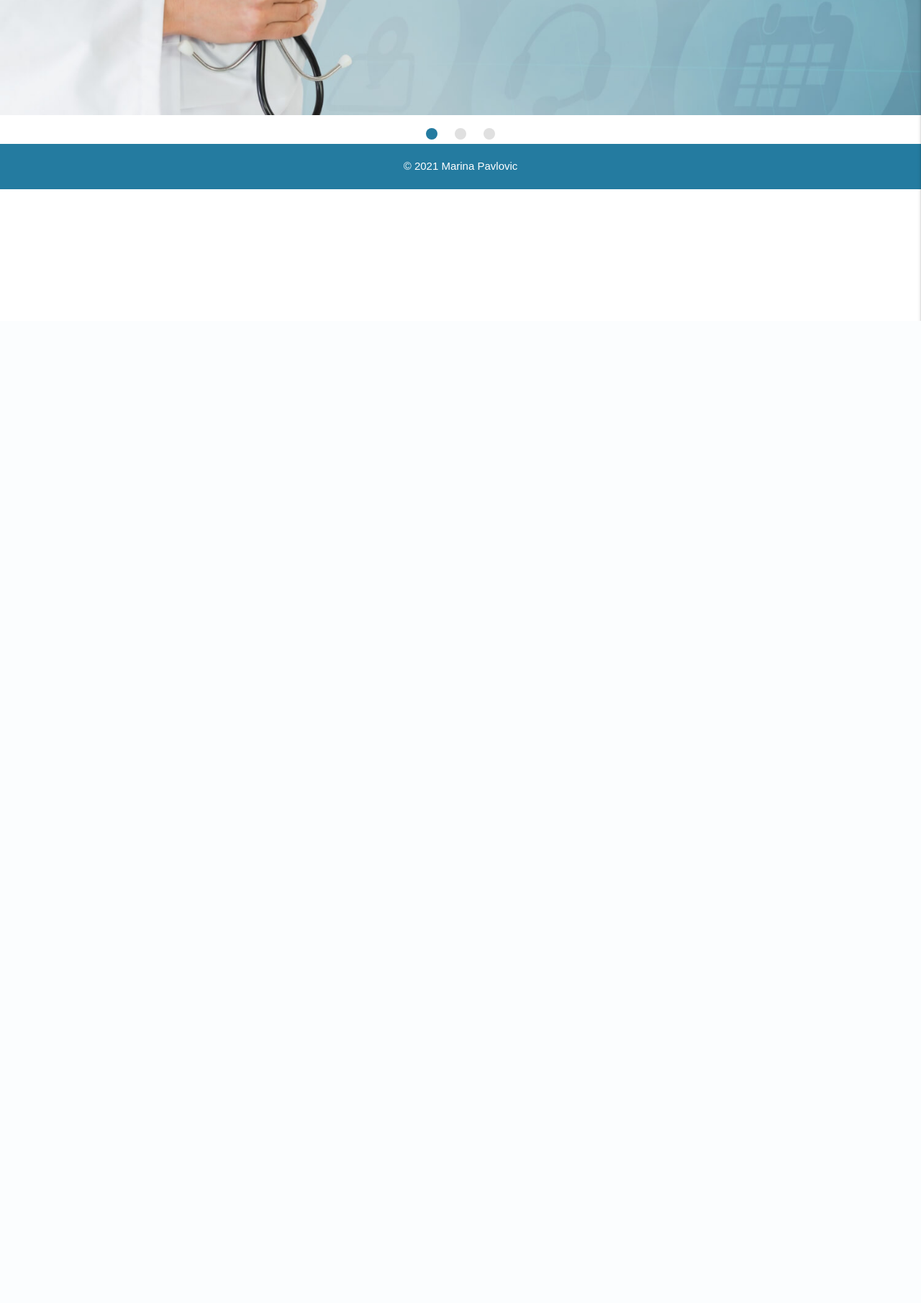
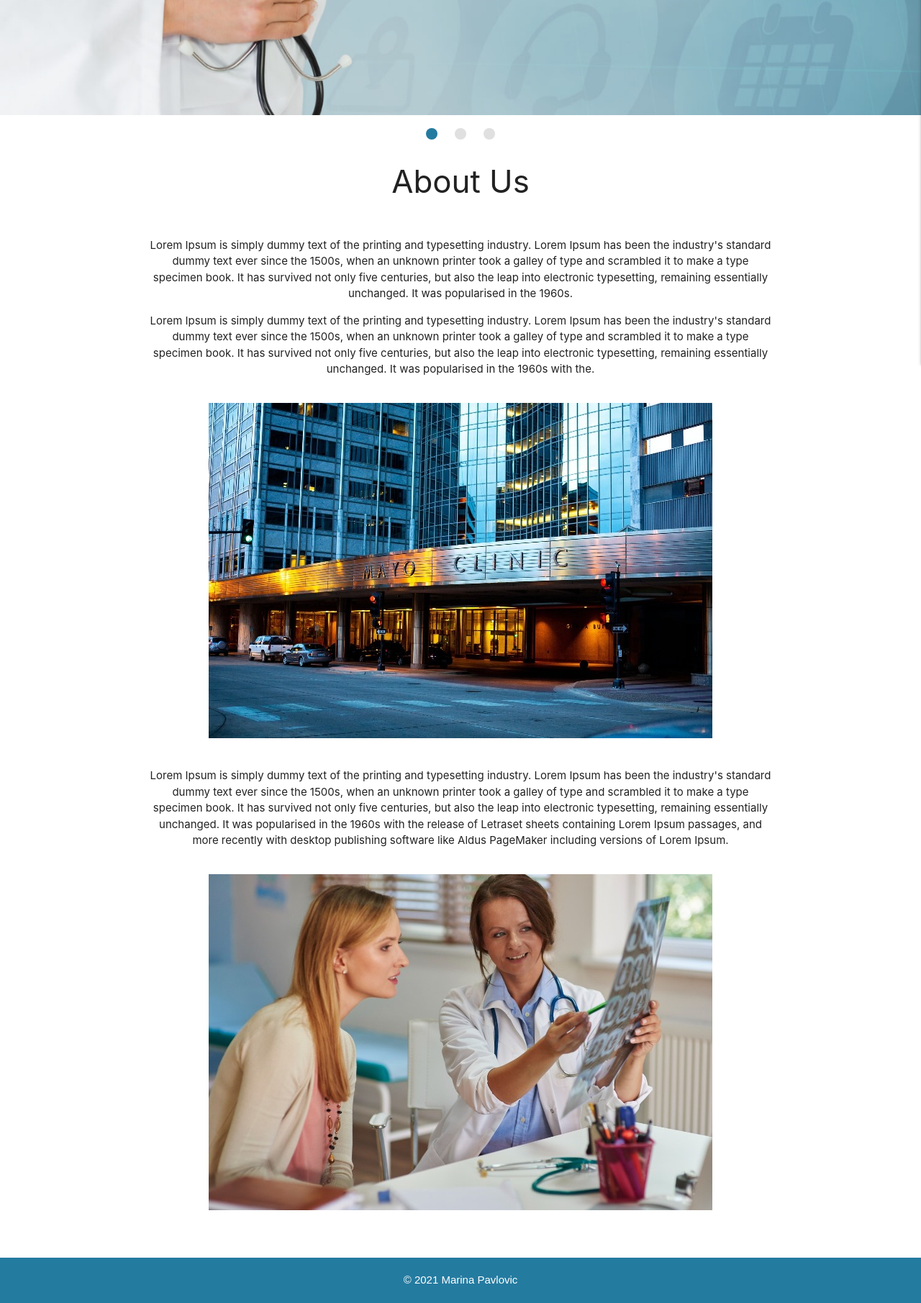
Before and after one commit to FruitbatM/airmed-doc-app, a Flask app: page / in a window 1280 px wide. Shown: the part 354-2165 px from the top of the page at 72% size. Before the commit the page ends 800 px from the top, so only its background shows below. Run offline with Flask 2, Linux system fonts and the light colour scheme; some libraries are stand-ins or nearby versions.

Commit message:
Add and design About Us section

```diff
--- a/static/css/style.css
+++ b/static/css/style.css
@@ -7,6 +7,11 @@ nav {
 .slides h2 {
     font-family: 'Roboto', sans-serif;
     text-shadow: 0.2rem 0.2rem #282828;
+}
+
+.about-us {
+    margin-top: 2.5;
+    margin-bottom: 4rem;
 }
 
 .flash-messages{
--- a/templates/home.html
+++ b/templates/home.html
@@ -27,4 +27,41 @@
     	</ul>
   	</div>
 
+	<section class="about-us">
+		<div class="container">
+			<div class="row">
+				<div class="col s12">
+					<h3 class="center-align">About Us</h3>
+				</div>
+			</div>
+		</div>
+		<div class="container">
+			<div class="row">
+				<div class="col s12 center-align">
+					<p>
+					Lorem Ipsum is simply dummy text of the printing and typesetting industry. Lorem Ipsum has been the industry's standard dummy text ever since the 1500s, when an unknown printer took a galley of type and scrambled it to make a type specimen book. It has survived not only five centuries, but also the leap into electronic typesetting, remaining essentially unchanged. It was popularised in the 1960s.<br>
+					</p>
+					<p>
+					Lorem Ipsum is simply dummy text of the printing and typesetting industry. Lorem Ipsum has been the industry's standard dummy text ever since the 1500s, when an unknown printer took a galley of type and scrambled it to make a type specimen book. It has survived not only five centuries, but also the leap into electronic typesetting, remaining essentially unchanged. It was popularised in the 1960s with the.
+					</p>
+				</div>
+			</div>
+			<div class="row center-align">
+				<div class="col s12">
+					<img src="static/images/clinic.jpg" alt="clinic building" class="responsive-img">
+				</div>
+			</div>
+		</div>
+		<div class="container">
+			<div class="row">
+				<div class="col s12 center-align">
+					<p>Lorem Ipsum is simply dummy text of the printing and typesetting industry. Lorem Ipsum has been the industry's standard dummy text ever since the 1500s, when an unknown printer took a galley of type and scrambled it to make a type specimen book. It has survived not only five centuries, but also the leap into electronic typesetting, remaining essentially unchanged. It was popularised in the 1960s with the release of Letraset sheets containing Lorem Ipsum passages, and more recently with desktop publishing software like Aldus PageMaker including versions of Lorem Ipsum.</p>
+				</div>
+			</div>
+			<div class="col s12 center-align">
+				<img src="static/images/clinic-about.jpg" alt="doctor showing scan to the patient" class="responsive-img">
+			</div>
+		</div>
+	</section>
+
 {% endblock%}
```
Also changed, not shown: app.py (line endings or trailing spaces), static/images/clinic-about.jpg (added), static/images/clinic.jpg (added). Lines whose indentation alone changed are shown as unchanged.
